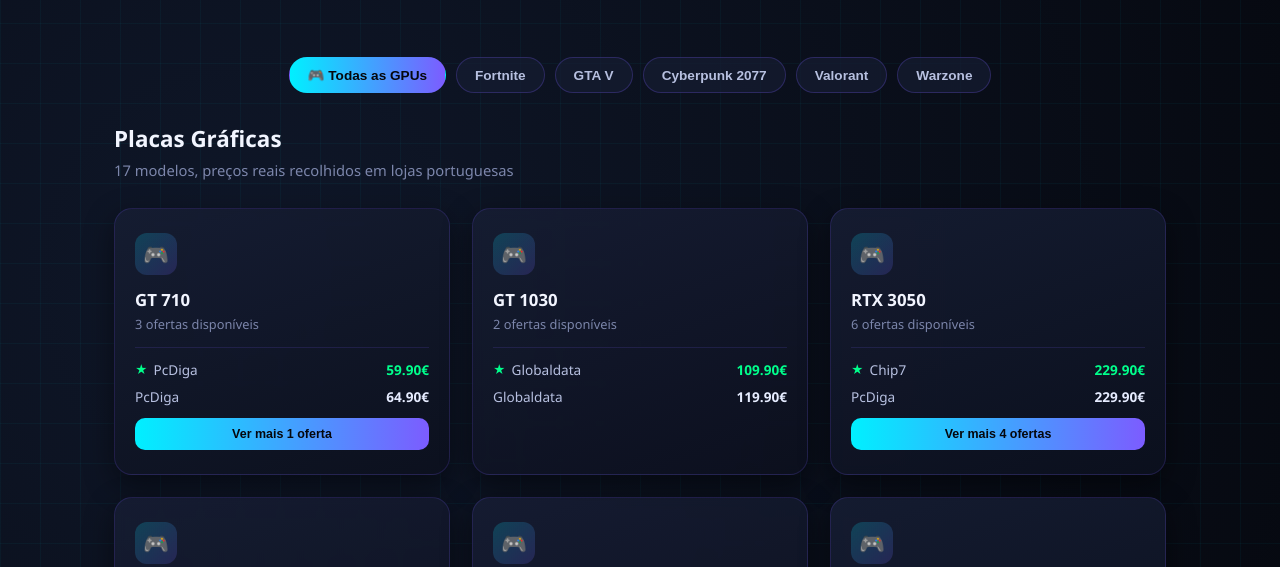
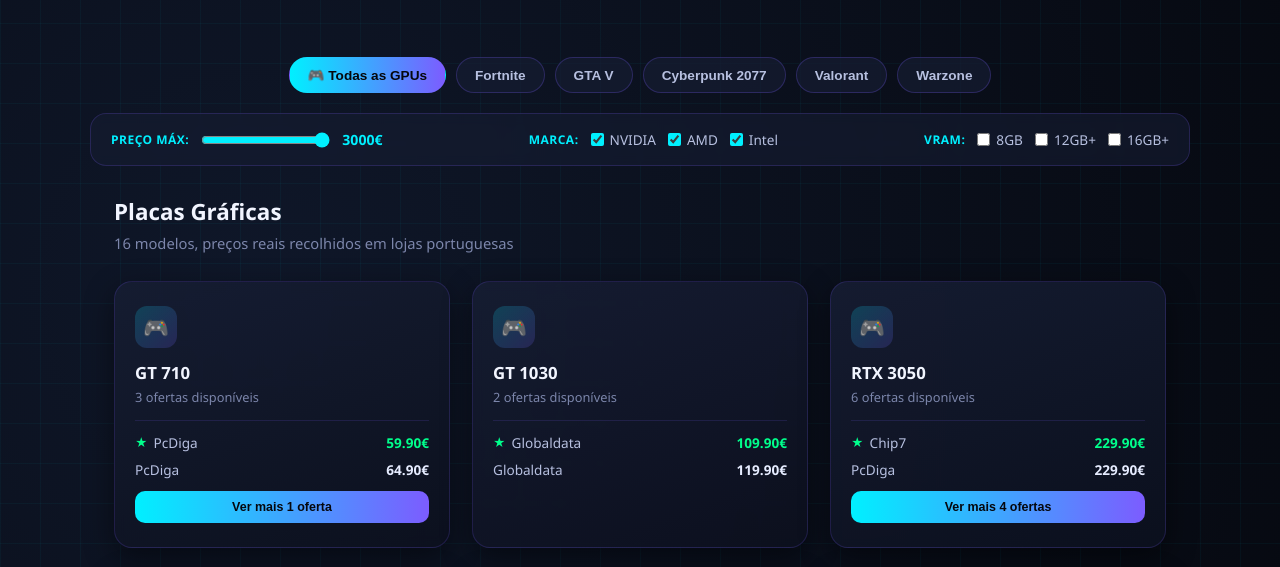
Before and after one commit to DuarteSFernandes/ComparaPC, a website: page index.html in a window 1280 px wide. Shown: the part 177-744 px from the top of the page. Drawn offline with Linux system fonts and the light colour scheme.

Commit message:
Adiciona filtros de preco, marca e VRAM

```diff
--- a/index.html
+++ b/index.html
@@ -89,6 +89,63 @@
     border-color: transparent;
   }
 
+  /* Painel de Filtros Adicional */
+  .painel-filtros {
+    position: relative;
+    z-index: 1;
+    max-width: 1100px;
+    margin: 20px auto 0;
+    padding: 16px 20px;
+    background: rgba(22, 29, 51, 0.6);
+    border: 1px solid rgba(124, 92, 255, 0.2);
+    border-radius: 16px;
+    backdrop-filter: blur(6px);
+    display: flex;
+    flex-wrap: wrap;
+    gap: 24px;
+    justify-content: space-between;
+    align-items: center;
+  }
+
+  .filtro-item {
+    display: flex;
+    align-items: center;
+    gap: 12px;
+    font-size: 0.88rem;
+    color: #b7c0e0;
+  }
+
+  .filtro-item label.titulo-filtro {
+    font-weight: 700;
+    color: #00f0ff;
+    text-transform: uppercase;
+    font-size: 0.75rem;
+    letter-spacing: 0.5px;
+  }
+
+  .filtro-item input[type="range"] {
+    accent-color: #00f0ff;
+    cursor: pointer;
+  }
+
+  .checkboxes-group {
+    display: flex;
+    gap: 12px;
+  }
+
+  .checkbox-label {
+    display: flex;
+    align-items: center;
+    gap: 6px;
+    cursor: pointer;
+    font-size: 0.85rem;
+  }
+
+  .checkbox-label input {
+    accent-color: #00f0ff;
+    cursor: pointer;
+  }
+
   main {
     position: relative;
     z-index: 1;
@@ -178,6 +235,33 @@
 </header>
 
 <div class="jogos-filtro" id="jogosFiltro"></div>
+
+<!-- Filtros de Preço, Marca e VRAM -->
+<div class="painel-filtros">
+  <div class="filtro-item">
+    <label class="titulo-filtro">Preço Máx:</label>
+    <input type="range" id="filtroPreco" min="0" max="3000" step="50" value="3000" oninput="atualizarLabelPreco(); renderizar();">
+    <span id="valorPrecoLabel" style="color: #00f0ff; font-weight: 700;">3000€</span>
+  </div>
+
+  <div class="filtro-item">
+    <label class="titulo-filtro">Marca:</label>
+    <div class="checkboxes-group">
+      <label class="checkbox-label"><input type="checkbox" value="NVIDIA" class="filtro-marca" onchange="renderizar()" checked> NVIDIA</label>
+      <label class="checkbox-label"><input type="checkbox" value="AMD" class="filtro-marca" onchange="renderizar()" checked> AMD</label>
+      <label class="checkbox-label"><input type="checkbox" value="INTEL" class="filtro-marca" onchange="renderizar()" checked> Intel</label>
+    </div>
+  </div>
+
+  <div class="filtro-item">
+    <label class="titulo-filtro">VRAM:</label>
+    <div class="checkboxes-group">
+      <label class="checkbox-label"><input type="checkbox" value="8" class="filtro-vram" onchange="renderizar()"> 8GB</label>
+      <label class="checkbox-label"><input type="checkbox" value="12" class="filtro-vram" onchange="renderizar()"> 12GB+</label>
+      <label class="checkbox-label"><input type="checkbox" value="16" class="filtro-vram" onchange="renderizar()"> 16GB+</label>
+    </div>
+  </div>
+</div>
 
 <main>
   <div class="section-title" id="tituloSeccao">Placas Gráficas</div>
@@ -284,12 +368,16 @@
   renderizar();
 }
 
+function atualizarLabelPreco() {
+  const val = document.getElementById('filtroPreco').value;
+  document.getElementById('valorPrecoLabel').textContent = `${val}€`;
+}
+
 // ---------- Agrupar produtos por modelo de GPU ----------
 function agruparPorModelo() {
   const grupos = {};
 
   for (const produto of produtos) {
-    // Suporta tanto "disponivel" como "preco" válido
     const precoValido = typeof produto.preco === 'number' && produto.preco > 0;
     if (produto.disponivel === false || !precoValido) continue;
 
@@ -314,7 +402,31 @@
   const subtitulo = document.getElementById('subtituloSeccao');
   const grupos = agruparPorModelo();
 
-  let modelos = Object.keys(grupos);
+  const precoMax = parseFloat(document.getElementById('filtroPreco').value);
+  const marcasSelecionadas = Array.from(document.querySelectorAll('.filtro-marca:checked')).map(cb => cb.value);
+  const vramsSelecionadas = Array.from(document.querySelectorAll('.filtro-vram:checked')).map(cb => parseInt(cb.value));
+
+  let modelos = Object.keys(grupos).filter(modelo => {
+    const menorPreco = grupos[modelo][0].preco;
+    if (menorPreco > precoMax) return false;
+
+    // Marca
+    let marca = 'NVIDIA';
+    const mUpper = modelo.toUpperCase();
+    if (mUpper.includes('RX')) marca = 'AMD';
+    else if (mUpper.includes('ARC')) marca = 'INTEL';
+    if (marcasSelecionadas.length > 0 && !marcasSelecionadas.includes(marca)) return false;
+
+    // VRAM
+    if (vramsSelecionadas.length > 0) {
+      const matchVram = modelo.match(/(\d+)\s?GB/i) || grupos[modelo][0].nome?.match(/(\d+)\s?GB/i);
+      const vram = matchVram ? parseInt(matchVram[1]) : 8;
+      const passaVram = vramsSelecionadas.some(v => vram >= v);
+      if (!passaVram) return false;
+    }
+
+    return true;
+  });
 
   modelos.sort((a, b) => grupos[a][0].preco - grupos[b][0].preco);
 
@@ -323,7 +435,7 @@
     : `${modelos.length} modelos, preços reais recolhidos em lojas portuguesas`;
 
   if (modelos.length === 0) {
-    conteudo.innerHTML = `<div class="estado">Nenhum modelo de GPU reconhecido nos dados atuais.</div>`;
+    conteudo.innerHTML = `<div class="estado">Nenhum modelo de GPU encontrado com os filtros selecionados.</div>`;
     return;
   }
 
@@ -406,7 +518,6 @@
   row.className = 'loja-row' + (melhor ? ' melhor' : '');
 
   const link = document.createElement('a');
-  // Compatibilidade entre oferta.link e oferta.url
   link.href = oferta.link || oferta.url || '#';
   link.target = '_blank';
   link.rel = 'noopener';
```
